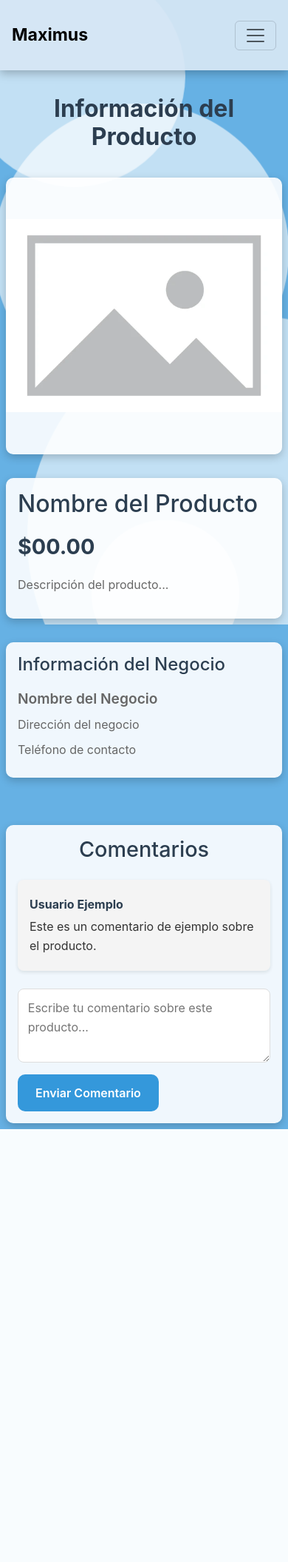
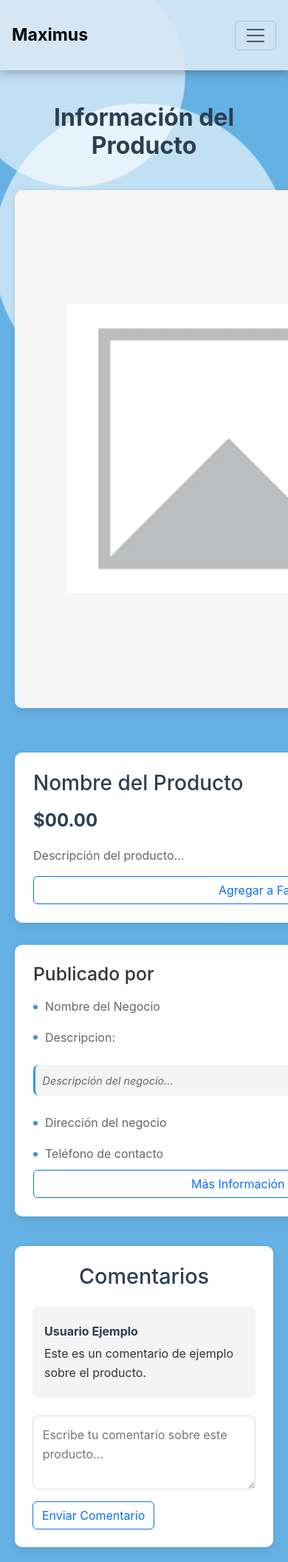
Before and after one commit to RBryan05/WebProgra3, a Django app: page /informacion_producto/ in a window 390 px wide. Shown: the whole page at 74% size. Before the commit the page ends 1526 px from the top, so only its background shows below. Run offline with Django 5.2, Linux system fonts and the light colour scheme; some libraries are stand-ins or nearby versions.

Commit message:
Se agrego la funcionalidad de ver la informacion general de un producto en la sección de productos

```diff
--- a/AppPaginaWeb/static/css/styles_infoProducto.css
+++ b/AppPaginaWeb/static/css/styles_infoProducto.css
@@ -1,130 +1,162 @@
+/* Estilos base */
 :root {
     --color-primary: #2c3e50;
     --color-secondary: #3498db;
-    --color-accent: #2980b9;
     --color-text: #333;
     --color-text-light: #666;
-    --color-bg: rgba(255, 255, 255, 0.9);
-    --shadow: 0 4px 12px rgba(0, 0, 0, 0.2);
-    --shadow-light: 0 2px 5px rgba(0, 0, 0, 0.1);
+    --color-bg: #fff;
+    --shadow: 0 4px 12px rgba(0, 0, 0, 0.1);
     --border-radius: 10px;
-    --transition: all 0.3s ease;
+    --imagen-size: 700px;
+    /* Tamaño fijo para el cuadrado */
 }
 
-*,
-*::before,
-*::after {
+* {
     box-sizing: border-box;
     margin: 0;
     padding: 0;
-}
-
-.title {
-    text-align: center;
-    font-size: 2em;
-    color: #2c3e50;
-    font-weight: 700;
-    margin-bottom: 35px;
 }
 
 body {
     font-family: -apple-system, BlinkMacSystemFont, 'Segoe UI', Roboto, Oxygen, Ubuntu, Cantarell, sans-serif;
     line-height: 1.6;
     color: var(--color-text);
-    min-height: 100vh;
+    padding: 20px;
 }
 
-/* Layout principal */
+/* Título */
+.title {
+    margin-top: 120px;
+    margin-bottom: 20px;
+    text-align: center;
+    font-size: 2em;
+    color: #2c3e50;
+    font-weight: 700;
+    margin-bottom:40px;
+}
+
+/* Contenedor principal */
 .producto-container {
-    display: flex;
-    flex-direction: column;
-    min-height: 100vh;
-    padding: 1rem;
-    max-width: 1400px;
+    max-width: 1200px;
     margin: 0 auto;
 }
 
-/* Encabezado con foto e información */
+/* Header del producto */
 .producto-header {
     display: grid;
     grid-template-columns: 1fr 1fr;
-    gap: 2rem;
-    margin-bottom: 2rem;
+    gap: 30px;
+    margin-bottom: 40px;
+    align-items: start;
+    /* Alineación superior para evitar estiramiento */
 }
 
-/* Foto del producto */
+/* Card de imagen (CUADRADO FIJO que no se reduce) */
 .producto-imagen {
-    width: 100%;
-    aspect-ratio: 1 / 1;
-    background-color: var(--color-bg);
+    width: var(--imagen-size);
+    height: var(--imagen-size);
+    /* Mismo valor que width para cuadrado perfecto */
+    min-width: var(--imagen-size);
+    min-height: var(--imagen-size);
+    background: #f5f5f5;
     border-radius: var(--border-radius);
-    box-shadow: var(--shadow);
     overflow: hidden;
     display: flex;
     justify-content: center;
     align-items: center;
+    box-shadow: var(--shadow);
+    margin: 0 auto;
+    /* Centrado horizontal */
 }
 
 .producto-imagen img {
-    width: 100%;
-    height: 100%;
-    object-fit: contain; /* Cambié a 'contain' para que la imagen se ajuste sin recortarse */
-    border-radius: var(--border-radius);
-    transition: var(--transition);
+    width: 80%;
+    height: 80%;
+    object-fit: contain;
 }
 
-.producto-imagen:hover img {
-    transform: scale(1.03);
-}
-
-
-/* Información del producto */
+/* Contenedor de información */
 .producto-info {
     display: flex;
     flex-direction: column;
-    gap: 2rem;
+    gap: 30px;
+    height: var(--imagen-size);
+    /* Misma altura que la imagen */
 }
 
+/* Cards de información */
 .info-section {
-    background-color: var(--color-bg);
-    padding: 1.5rem;
+    background: var(--color-bg);
     border-radius: var(--border-radius);
+    padding: 25px;
     box-shadow: var(--shadow);
+    flex: 1;
+    display: flex;
+    flex-direction: column;
+    overflow: hidden;
 }
 
+/* Primera card (info producto) */
+.info-section:first-child {
+    flex: 0 1 auto;
+    min-height: 0;
+}
+
+/* Segunda card (info negocio) */
+.info-section:last-child {
+    flex: 1;
+    overflow-y: auto;
+}
+
+/* Estilos de texto */
 .producto-title {
-    font-size: 2rem;
+    font-size: 28px;
     color: var(--color-primary);
-    margin-bottom: 1rem;
+    margin-bottom: 15px;
 }
 
 .precio-producto {
-    font-size: 1.8rem;
-    font-weight: 700;
+    font-size: 24px;
+    font-weight: bold;
     color: var(--color-primary);
-    margin-bottom: 1rem;
+    margin-bottom: 15px;
 }
 
-.descripcion-producto {
+.descripcion-producto,
+.descripcion-negocio {
     color: var(--color-text-light);
-    margin-bottom: 1rem;
+    margin-bottom: 15px;
 }
 
-/* Información del negocio */
-.negocio-info h2 {
-    font-size: 1.5rem;
-    color: var(--color-primary);
-    margin-bottom: 1rem;
+.descripcion-negocio {
+    flex-grow: 1;
+    overflow-y: auto;
+    max-height: 150px;
+    padding-right: 10px;
 }
 
-.negocio-dato {
-    margin: 0.5rem 0;
-    color: var(--color-text-light);
+/* Responsive (apilamiento vertical) */
+@media (max-width: 1100px) {
+    .producto-header {
+        grid-template-columns: 1fr;
+        justify-items: center;
+    }
+
+    .producto-info {
+        width: 100%;
+        max-width: var(--imagen-size);
+        height: auto;
+        margin: 30px auto 0;
+    }
 }
 
-.nombre-negocio {
-    font-weight: 600;
-    font-size: 1.2rem;
+/* Sección de comentarios */
+.comentarios-section {
+    background: var(--color-bg);
+    padding: 25px;
+    border-radius: var(--border-radius);
+    box-shadow: var(--shadow);
+    margin-top: 40px;
 }
 
 /* Sección de comentarios */
@@ -192,52 +224,47 @@ body {
     box-shadow: 0 0 0 2px rgba(52, 152, 219, 0.2);
 }
 
-.btn {
-    padding: 0.8rem 1.5rem;
-    border: none;
-    border-radius: var(--border-radius);
-    cursor: pointer;
-    transition: var(--transition);
-    font-weight: 600;
-}
-
 .btn-comentario {
-    background-color: var(--color-secondary);
-    color: white;
     align-self: flex-start;
 }
 
-.btn-comentario:hover,
-.btn-comentario:focus {
-    background-color: var(--color-accent);
-    transform: translateY(-2px);
+.negocio-dato {
+    display: flex;
+    align-items: center;
+    margin: 0.8rem 0;
+    color: var(--color-text-light);
 }
 
-/* Responsividad */
-@media (max-width: 900px) {
-    .producto-header {
-        grid-template-columns: 1fr;
-    }
+.negocio-dato::before {
+    content: '';
+    display: inline-block;
+    width: 6px;
+    height: 6px;
+    border-radius: 50%;
+    background-color: var(--color-secondary);
+    margin-right: 10px;
+}
 
-    .producto-imagen {
-        max-width: 500px;
-        margin: 0 auto;
+.negocio-dato {
+    margin: 0.5rem 0;
+    color: var(--color-text-light);
+}
+
+/* Estilos para la descripción del negocio */
+.descripcion-negocio {
+    font-style: italic;
+    color: var(--color-text-light);
+    margin: 1rem 0;
+    padding: 0.8rem;
+    background-color: rgba(240, 240, 240, 0.7);
+    border-radius: calc(var(--border-radius) - 2px);
+    border-left: 3px solid var(--color-secondary);
+}
+
+/* Ajustes para el diseño responsive */
+@media (max-width: 768px) {
+    .descripcion-negocio {
+        padding: 0.6rem;
+        font-size: 0.9rem;
     }
 }
-
-@media (max-width: 480px) {
-    .producto-container {
-        padding: 0.5rem;
-    }
-
-    .info-section,
-    .comentarios-section {
-        padding: 1rem;
-    }
-
-    .volver-btn {
-        width: 40px;
-        height: 40px;
-        font-size: 1rem;
-    }
-}
--- /dev/null
+++ b/AppPaginaWeb/static/js/detalleProducto.js
@@ -0,0 +1,80 @@
+document.addEventListener("DOMContentLoaded", function () {
+    // Obtener el ID del producto del localStorage
+    const productId = localStorage.getItem('selectedProductId');
+    let negocioId = null; // Variable para almacenar el ID del negocio
+
+    if (!productId) {
+        console.error('No se encontró ID de producto en el localStorage');
+        return;
+    }
+
+    // URL del endpoint para obtener el producto
+    const productUrl = `/informacion_producto/${productId}/`;
+
+    // Obtener datos del producto
+    fetch(productUrl)
+        .then(response => {
+            if (!response.ok) throw new Error('Producto no encontrado');
+            return response.json();
+        })
+        .then(producto => {
+            // Llenar los datos del producto
+            document.getElementById('nombreProducto').textContent = producto.nombre;
+            document.getElementById('precioProducto').textContent = "Precio: " + `$${producto.precio}`;
+            document.getElementById('descripcionProducto').textContent = producto.descripcion;
+
+            // Establecer la imagen del producto
+            const imgElement = document.getElementById('fotoProducto');
+            imgElement.src = producto.imagen_url || document.getElementById('static-data').getAttribute('data-default-profile');
+            imgElement.alt = producto.nombre;
+
+            // Guardar el ID del negocio para usarlo después
+            negocioId = producto.negocio_id;
+
+            // Obtener datos del negocio
+            return fetch(`/informacion_negocio/${producto.negocio_id}/`);
+        })
+        .then(response => {
+            if (!response.ok) throw new Error('Negocio no encontrado');
+            return response.json();
+        })
+        .then(negocio => {
+            // Llenar los datos del negocio
+            document.getElementById('nombreNegocio').textContent = "🏪 " + (negocio.nombre || 'No disponible');
+            document.getElementById('descripcionNegocio').textContent = '"' + (negocio.descripcion || 'No hay descripción disponible') + '"';
+            document.getElementById('direccionNegocio').textContent = "📍 " + (negocio.direccion || 'No disponible');
+
+            const telefonoElement = document.getElementById('telefonoNegocio');
+            telefonoElement.textContent = "📞 " + (negocio.telefono || 'No disponible');
+
+            // Si no hay teléfono, podemos ocultar el elemento o cambiar su estilo
+            if (!negocio.telefono) {
+                telefonoElement.style.opacity = '0.7';
+                telefonoElement.style.fontStyle = 'italic';
+            }
+
+            // Configurar el evento click para el botón "Ver perfil del negocio"
+            const verNegocioLink = document.getElementById('verNegocioLink');
+            if (verNegocioLink) {
+                verNegocioLink.addEventListener('click', function(e) {
+                    e.preventDefault();
+                    // Guardar el ID del negocio en el localStorage
+                    localStorage.setItem('idNegocio', negocioId);
+                    // Redirigir a la página del perfil del negocio
+                    window.location.href = `/negocios/infonegocio/`;
+                });
+            }
+        })
+        .catch(error => {
+            console.error('Error:', error);
+            const errorElement = document.createElement('p');
+            errorElement.className = 'error-message';
+            errorElement.textContent = 'Error al cargar la información. Por favor, intenta nuevamente.';
+            document.querySelector('.producto-container').prepend(errorElement);
+
+            // Mostrar valores por defecto para el negocio si hay error
+            document.getElementById('nombreNegocio').textContent = 'Información no disponible';
+            document.getElementById('direccionNegocio').textContent = 'No se pudo cargar la dirección';
+            document.getElementById('telefonoNegocio').textContent = 'Teléfono no disponible';
+        });
+});
--- a/AppPaginaWeb/static/js/informacionNegocio.js
+++ b/AppPaginaWeb/static/js/informacionNegocio.js
@@ -21,8 +21,9 @@ document.addEventListener("DOMContentLoaded", () => {
                 searchInput.placeholder = "Buscar una Categoria de " + negocio.nombre + "...";
             }
 
-            document.getElementById("direccionNegocio").textContent = negocio.direccion || "Dirección no proporcionada";
-            document.getElementById("descripcionNegocio").textContent = negocio.descripcion || "Descripción no proporcionada";
+            document.getElementById("direccionNegocio").textContent = "Direpción: " + (negocio.direccion || "Dirección no proporcionada");
+            document.getElementById("descripcionNegocio").textContent = "Descripción: " + (negocio.descripcion || "Descripción no proporcionada");
+            document.getElementById("telefonoNegocio").textContent = "Telefono: " + (negocio.telefono || "Teléfono no proporcionado");
         } catch (error) {
             console.error("Error al obtener información del negocio:", error);
         }
--- a/AppPaginaWeb/static/js/productos.js
+++ b/AppPaginaWeb/static/js/productos.js
@@ -77,7 +77,7 @@ document.addEventListener("DOMContentLoaded", function () {
                 <p class="price">$${producto.precio}</p>
                 <p><strong>Publicado por:</strong> ${negocioName}</p>
                 <p>Publicado el ${formatDate(producto.creado_en)}</p>
-                <button onclick="location.href='${infoProdcutos}';">Más información</button>
+                <button onclick="localStorage.setItem('selectedProductId', ${producto.id}); location.href='${infoProdcutos}';">Más Información</button>
             `;
 
             productGrid.appendChild(productCard);
--- a/AppPaginaWeb/static/js/productos_categoria.js
+++ b/AppPaginaWeb/static/js/productos_categoria.js
@@ -95,7 +95,7 @@ document.addEventListener("DOMContentLoaded", function () {
                 <p>${producto.descripcion}</p>
                 <p class="price">$${producto.precio}</p>
                 <p>Publicado el ${formatDate(producto.creado_en)}</p>
-                <button class="favorite-btn" onclick="location.href='${infoProdcutos}';">Más información</button>
+                <button onclick="localStorage.setItem('selectedProductId', ${producto.id}); location.href='${infoProdcutos}';">Más Información</button>
             `;
             productGrid.appendChild(productCard);
         });
--- a/AppPaginaWeb/templates/main/detallesProducto.html
+++ b/AppPaginaWeb/templates/main/detallesProducto.html
@@ -1,7 +1,9 @@
 {% extends 'main/base.html' %}
 {% load static %}
 
+
 {% block title %}Información del Producto - {{ block.super }}{% endblock %}
+
 
 {% block content %}
 <link rel="stylesheet" href="{% static 'css/styles_infoProducto.css' %}">
@@ -14,6 +16,7 @@
       <img src="{% static 'img/default_product.webp' %}" alt="Imagen del producto" id="fotoProducto" loading="lazy">
     </div>
 
+
     <!-- Información del producto y negocio -->
     <div class="producto-info">
       <!-- Información del producto -->
@@ -21,14 +24,19 @@
         <h1 class="producto-title" id="nombreProducto">Nombre del Producto</h1>
         <p class="precio-producto" id="precioProducto">$00.00</p>
         <p class="descripcion-producto" id="descripcionProducto">Descripción del producto...</p>
+        <a href="#" id="agregarAFav" class="btn btn-outline-primary">Agregar a Favoritos</a>
       </article>
 
+
       <!-- Información del negocio -->
-      <article class="info-section negocio-info">
-        <h2>Información del Negocio</h2>
+      <article class="info-section">
+        <h2>Publicado por</h2>
         <p class="negocio-dato nombre-negocio" id="nombreNegocio">Nombre del Negocio</p>
+        <p class="negocio-dato texto-encabezado" id="categoriaNegocio">Descripcion:</p>
+        <p class="descripcion-negocio" id="descripcionNegocio">Descripción del negocio...</p>
         <p class="negocio-dato direccion-negocio" id="direccionNegocio">Dirección del negocio</p>
         <p class="negocio-dato telefono-negocio" id="telefonoNegocio">Teléfono de contacto</p>
+        <a href="#" id="verNegocioLink" class="btn btn-ver-negocio btn-outline-primary">Más Información del Negocio</a>
       </article>
     </div>
   </div>
@@ -44,18 +52,20 @@
       </div>
     </div>
 
+
     <form class="comentario-formulario" id="formComentario">
       <label for="nuevoComentario" class="visually-hidden">Escribe tu comentario</label>
       <textarea id="nuevoComentario" placeholder="Escribe tu comentario sobre este producto..." required></textarea>
-      <button type="submit" class="btn btn-comentario">Enviar Comentario</button>
+      <button type="submit" class="btn btn-comentario btn-outline-primary">Enviar Comentario</button>
     </form>
   </section>
 </main>
 
+
 <!-- Datos estáticos para JS -->
-<div id="static-data"
-     data-default-profile="{% static 'img/default_product.webp' %}"
-     aria-hidden="true">
+<div id="static-data" data-default-profile="{% static 'img/default_product.webp' %}" aria-hidden="true">
 </div>
 
+<script src="{% static 'js/detalleProducto.js' %}"></script>
+
 {% endblock %}
--- a/AppPaginaWeb/templates/main/index.html
+++ b/AppPaginaWeb/templates/main/index.html
@@ -11,7 +11,7 @@
     <main class="d-flex align-items-center justify-content-center vh-100">
         <div class="hero-container">
             <h2 class="fw-bold text-primary">Publica Tu Producto</h2>
-            <p class="text-secondary fs-5">¿Quieres conectar más con tus clientes? - Estás en el lugar correcto.</p>
+            <p id="texto-card" class="text-secondary fs-5">¿Quieres conectar con más clientes? - Estás en el lugar correcto.</p>
 
             <!-- Aquí es donde mostrarás el nombre del usuario -->
             <div id="usuario-info">
@@ -20,7 +20,7 @@
 
             <div class="d-flex justify-content-center gap-3">
                 <a href="{% url 'mis_productos' %}" class="btn btn-primary px-4 py-2">Mis Productos</a>
-                <a href="{% url 'subir_producto' %}" class="btn btn-secondary px-4 py-2">Nuevo</a>
+                <a href="{% url 'subir_producto' %}" class="btn btn-outline-success px-4 py-2">Nuevo</a>
             </div>
         </div>
     </main>
--- a/AppPaginaWeb/templates/main/informacionNegocio.html
+++ b/AppPaginaWeb/templates/main/informacionNegocio.html
@@ -5,10 +5,6 @@
 
 {% block content %}
 <link rel="stylesheet" href="{% static 'css/styles_infoNegocios.css' %}">
-
-<a class="btn btn-primary rounded-circle volver-btn" title="Volver" href="{% url 'negocios' %}">
-    <i class="bi bi-x-lg"></i>
-</a>
 
 <h1 class="title"></h1> <!-- El nombre del negocio se llenará con JS -->
 
@@ -23,6 +19,7 @@
             <div class="info-detalles">
                 <p class="direccion-negocio" id="direccionNegocio"></p> <!-- Dirección se llenará con JS -->
                 <p class="descripcion-negocio" id="descripcionNegocio"></p> <!-- Descripción se llenará con JS -->
+                <p class="telefono-negocio" id="telefonoNegocio"></p> <!-- Teléfono se llenará con JS -->
             </div>
         </div>
     </div>
--- a/AppPaginaWeb/templates/main/misProductos.html
+++ b/AppPaginaWeb/templates/main/misProductos.html
@@ -8,9 +8,6 @@ Pantalla de Inicio
 {% block content %}
 <link rel="stylesheet" href="{% static 'css/styles_vista_producto.css' %}">
 <meta name="csrf-token" content="{{ csrf_token }}">
-<a class="btn btn-primary rounded-circle volver-btn" title="Volver" href="{% url 'main_negocio' %}">
-    <i class="bi bi-x-lg"></i>
-</a>
 <h2 class="title">Mis Productos</h2>
 
 <section class="product-grid" id="product-grid">
--- a/AppPaginaWeb/templates/main/productosCategoria.html
+++ b/AppPaginaWeb/templates/main/productosCategoria.html
@@ -5,9 +5,6 @@
 
 {% block content %}
 <link rel="stylesheet" href="{% static 'css/styles_vista_producto.css' %}">
-<a class="btn btn-primary rounded-circle volver-btn" title="Volver" href="{% url 'info_negocio' %}">
-    <i class="bi bi-x-lg"></i>
-</a>
 <h2 id="title" class="title">Productos en esta Categoria</h2>
 <section class="product-grid" id="product-grid">
     <!-- Los productos se agregarán aquí dinámicamente -->
--- a/AppPaginaWeb/templates/main/subirProducto.html
+++ b/AppPaginaWeb/templates/main/subirProducto.html
@@ -7,7 +7,7 @@ Subir Producto
 
 {% block content %}
 <link rel="stylesheet" href="{% static 'css/style_subir_producto.css' %}">
-<h2 class="title">Subir Nuevo Producto</h2>
+<h2 class="title">Subir Producto</h2>
 
 <!-- Contenedor principal para centrar la tarjeta -->
 <div class="form-container">
--- a/AppPaginaWeb/urls.py
+++ b/AppPaginaWeb/urls.py
@@ -20,6 +20,8 @@ urlpatterns = [
     path('borrar-imagen/', views.delete_from_s3, name='delete_from_s3'),
     path('informacion_producto/', views.info_producto, name='informacion_producto'),
     path('editar_usuario/', views.editar_usuario, name='editar_usuario'),
+    path('informacion_producto/<int:producto_id>/', views.obtener_producto_por_id, name='obtener_producto_id'),
+    path('informacion_negocio/<int:id>/', views.obtener_negocio_por_id, name='obtener_negocio_id_info'),
 
     # Usuarios
     path('usuarios/', listar_usuarios, name='listar_usuarios'),
```
Also changed, not shown: AppPaginaWeb/static/css/styles_index.css (+73 -60 lines), AppPaginaWeb/static/css/styles_infoNegocios.css (+0 -23 lines), AppPaginaWeb/static/css/styles_vista_producto.css (+0 -21 lines), AppPaginaWeb/static/js/registrarse.js (+31 -26 lines), AppPaginaWeb/templates/registration/registrarse.html (+5 -3 lines).
